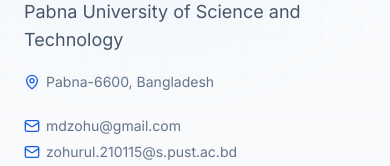
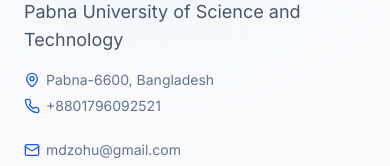
Before and after one commit to zohurul-cse-pust/Portfolio, a React (Vite) app: page / in a window 390 px wide. Shown: the part 804-970 px from the top of the page. Built offline with nearby package versions, Linux system fonts and the light colour scheme.

Commit message:
Add phone number under location in Hero section

```diff
--- a/src/components/sections/Hero.tsx
+++ b/src/components/sections/Hero.tsx
@@ -1,5 +1,5 @@
 import { useEffect, useState } from 'react';
-import { MapPin, Mail, ArrowDown } from 'lucide-react';
+import { MapPin, Mail, ArrowDown, Phone } from 'lucide-react';
 import { personalInfo } from '@/data/portfolio';
 import zohurulImg from '@/assets/images/zohurul.jpg';
 
@@ -62,10 +62,19 @@ export default function Hero() {
             </p>
 
             <div className="flex flex-wrap items-start gap-6 text-neutral-500 text-sm mb-8 animate-fade-up" style={{ animationDelay: '0.3s' }}>
-              <span className="flex items-center gap-1.5 pt-0.5">
-                <MapPin size={16} className="text-primary-600" />
-                {personalInfo.location}
-              </span>
+              <div className="flex flex-col gap-1.5">
+                <span className="flex items-center gap-1.5">
+                  <MapPin size={16} className="text-primary-600 flex-shrink-0" />
+                  {personalInfo.location}
+                </span>
+                <a
+                  href={`tel:${personalInfo.phone.replace(/\s+/g, '')}`}
+                  className="flex items-center gap-1.5 hover:text-primary-700 transition-colors"
+                >
+                  <Phone size={16} className="text-primary-600 flex-shrink-0" />
+                  <span>{personalInfo.phone}</span>
+                </a>
+              </div>
               <div className="flex flex-col gap-1.5">
                 {personalInfo.emails.map((email) => (
                   <a
--- a/src/data/portfolio.ts
+++ b/src/data/portfolio.ts
@@ -4,6 +4,7 @@ export const personalInfo = {
   title: 'Computer Science & Engineering Researcher',
   university: 'Pabna University of Science and Technology',
   location: 'Pabna-6600, Bangladesh',
+  phone: '+8801796092521',
   emails: ['mdzohu@gmail.com', 'zohurul.210115@s.pust.ac.bd'],
   bio: [
     "My name is Md. Zohurul Islam, and I am a Computer Science and Engineering graduate from Pabna University of Science and Technology, Bangladesh. My areas of interest are Artificial Intelligence, Machine Learning, Hyperspectral Imaging, and Image Reconstruction.",
```
